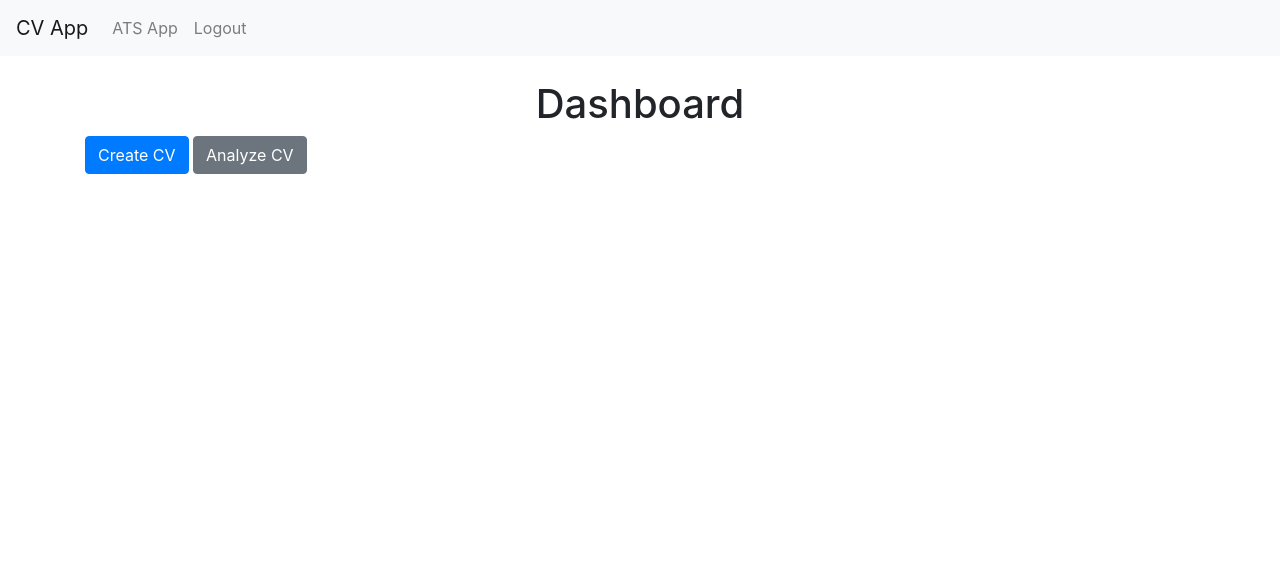
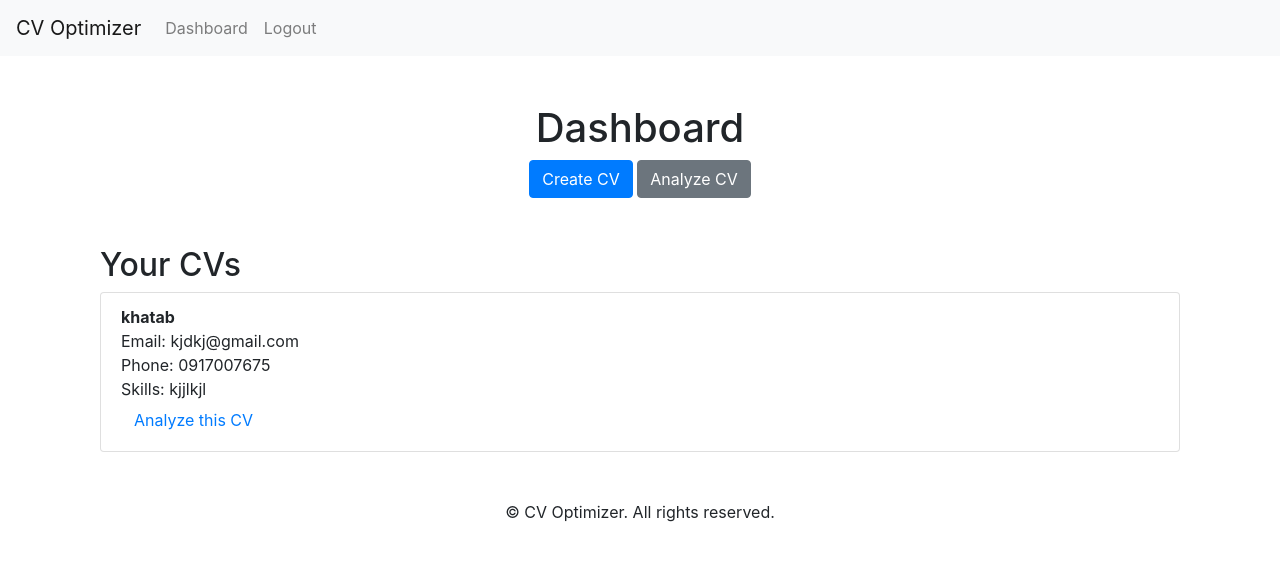
Before and after one commit to khatab7/CV-Optimizer, a Django app: page /dashboard/ in a window 1280 px wide. Shown: the top 561 px of the page. Run offline with Django 5.2, Linux system fonts and the light colour scheme; a user stored in the database is signed in; data comes from the database, SQL or seed files in the repository; both versions use the stored data as it was after the commit; some libraries are stand-ins or nearby versions.

Commit message:
fix ats /urls

```diff
--- a/Ats_app/urls.py
+++ b/Ats_app/urls.py
@@ -1,9 +1,10 @@
-# ats/urls.py
+# Ats_app/urls.py
 from django.urls import path
 from .views import analyze_cv, test_api_connection
 
+app_name = 'ats'  # This allows namespacing
+
 urlpatterns = [
-    path('', analyze_cv, name='analyze_cv'),
-    path('analyze/', analyze_cv, name='analyze_cv'),
-    path('test-api/', test_api_connection, name='test_api_connection'),
+    path('analyze/', analyze_cv, name='analyze_cv'),  # Ensure this line exists
+    path('test-api/', test_api_connection, name='test_api'),
 ]
--- a/CV_app/templates/CV_app/dashboard.html
+++ b/CV_app/templates/CV_app/dashboard.html
@@ -1,8 +1,31 @@
-{% extends 'base.html' %}
+
+{% extends 'CV_app/base.html' %}
+
 {% block title %}Dashboard{% endblock %}
 
 {% block content %}
-<h1 class="text-center">Dashboard</h1>
-<a href="{% url 'create_cv' %}" class="btn btn-primary">Create CV</a>
-<a href="{% url 'ats:analyze_cv' %}" class="btn btn-secondary">Analyze CV</a>
+<div class="container mt-5">
+    <h1 class="text-center">Dashboard</h1>
+    <div class="text-center">
+        <a href="{% url 'create_cv' %}" class="btn btn-primary">Create CV</a>
+        <a href="{% url 'ats:analyze_cv' %}" class="btn btn-secondary">Analyze CV</a>
+    </div>
+
+    <h2 class="mt-5">Your CVs</h2>
+    {% if user.cv_set.count > 0 %}
+        <ul class="list-group">
+            {% for cv in user.cv_set.all %}
+                <li class="list-group-item">
+                    <strong>{{ cv.name }}</strong><br>
+                    Email: {{ cv.email }}<br>
+                    Phone: {{ cv.phone }}<br>
+                    Skills: {{ cv.skills|truncatewords:10 }}<br>
+                    <a href="{% url 'ats:analyze_cv' %}?cv_id={{ cv.id }}" class="btn btn-link">Analyze this CV</a>
+                </li>
+            {% endfor %}
+        </ul>
+    {% else %}
+        <p>You have not created any CVs yet. Start by creating one!</p>
+    {% endif %}
+</div>
 {% endblock %}
--- a/CV_app/templates/CV_app/signup.html
+++ b/CV_app/templates/CV_app/signup.html
@@ -1,4 +1,4 @@
-{% extends 'base.html' %}
+{% extends 'CV_app/base.html' %}
 {% block title %}Sign Up{% endblock %}
 
 {% block content %}
--- a/cv_optimizer/urls.py
+++ b/cv_optimizer/urls.py
@@ -22,5 +22,5 @@ from CV_app.views import home
 urlpatterns = [
     path('admin/', admin.site.urls),
     path('', include('CV_app.urls')),  # Include CV_app URLs
-    path('ats/', include('Ats_app.urls')),  # Include Ats_app URLs
+    path('ats/', include('Ats_app.urls', namespace='ats')),  # Include Ats_app URLs
 ]
```
Also changed, not shown: Ats_app/views.py (line endings or trailing spaces), CV_app/migrations/0001_initial.py (added), CV_app/migrations/__init__.py (deleted), db.sqlite3.
